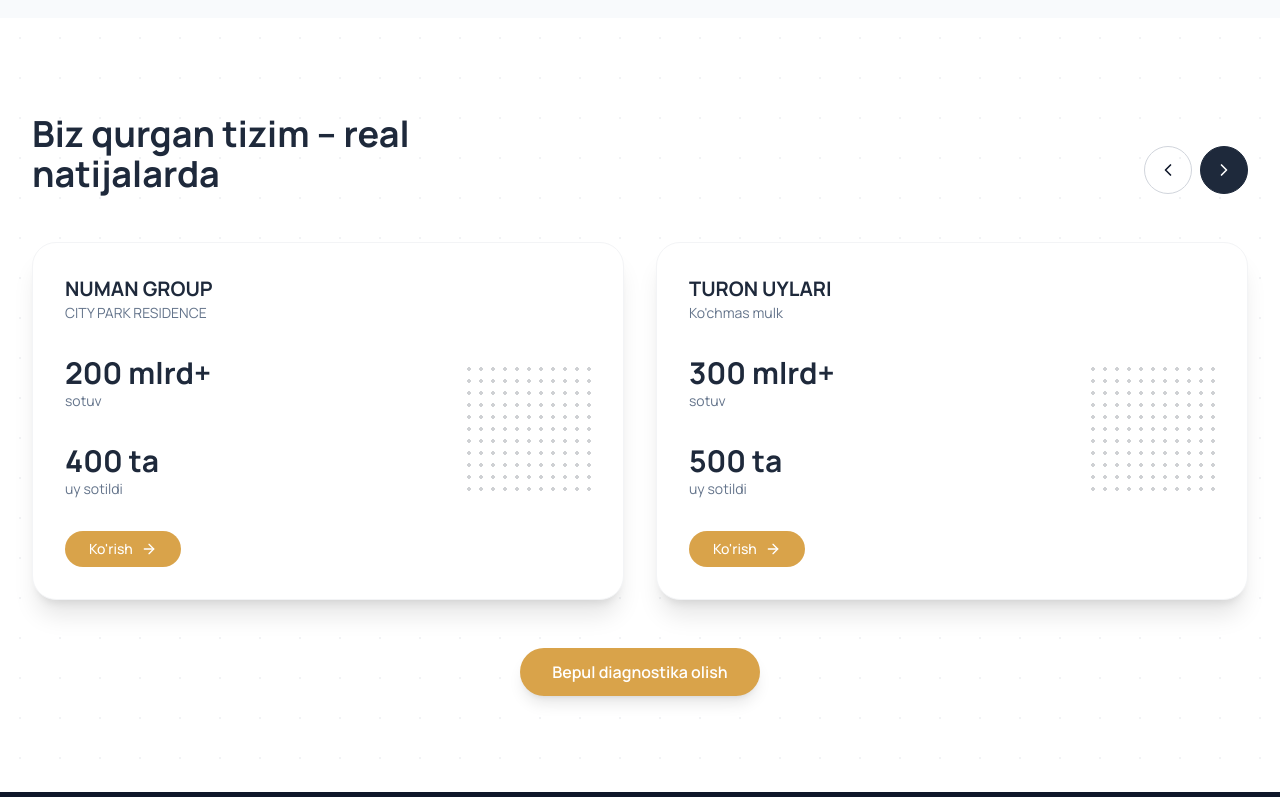
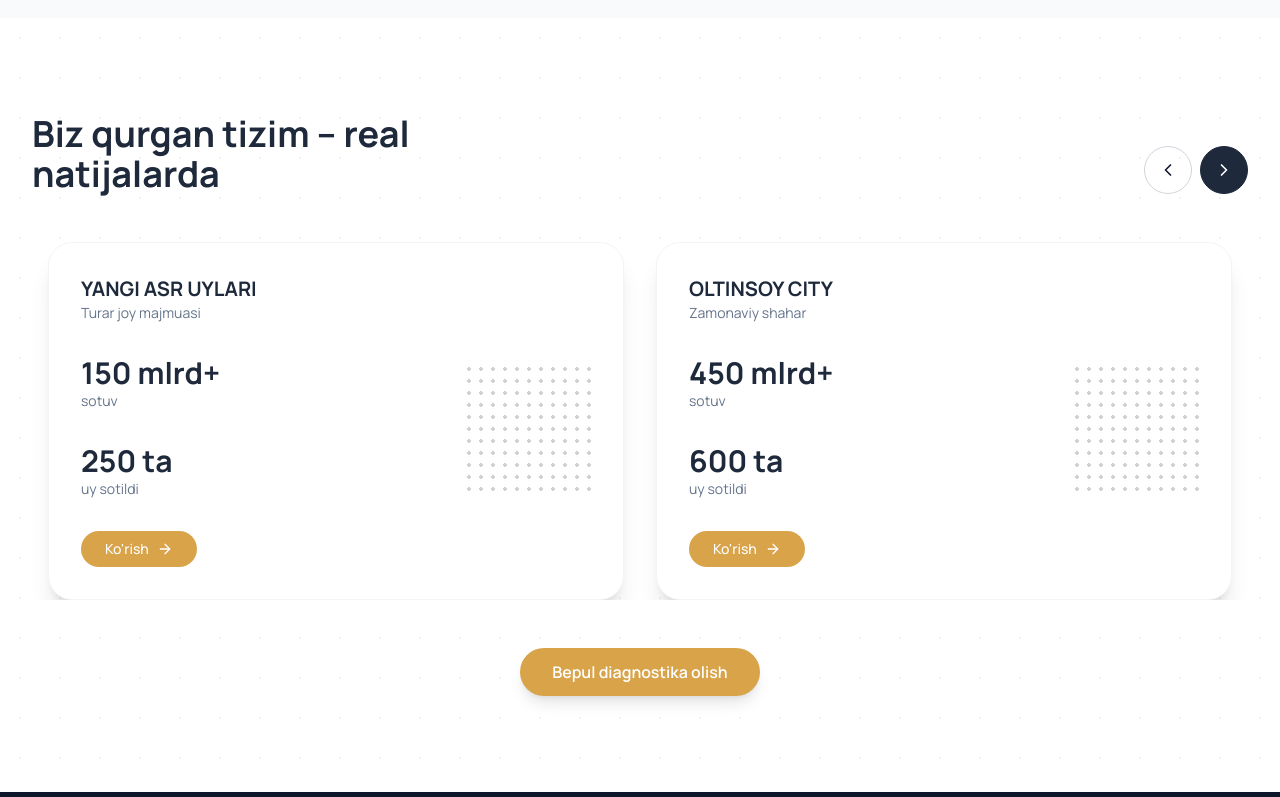
Before and after one commit to Ruslan-Xusenov/ravnaq-group-sayt, a React (Vite) app: page / in a window 1280 px wide. Shown: the part 2709-3506 px from the top of the page. Built offline with nearby package versions, Linux system fonts and the light colour scheme; no server answers.

Commit message:
Implement dynamic auto-scrolling carousel for case studies

```diff
--- a/src/App.jsx
+++ b/src/App.jsx
@@ -1,6 +1,16 @@
-import React, { useState, Suspense, lazy } from "react";
+import React, { useState, useEffect, Suspense, lazy } from "react";
 import { Phone, ArrowRight, ChevronDown, CheckCircle2, ChevronLeft, ChevronRight, Menu, X, Triangle, Building, Building2, Landmark, Diamond, User, Briefcase, Settings, Link as LinkIcon, Send } from "lucide-react";
 const PremiumMap = lazy(() => import("./PremiumMap"));
+
+const projectsData = [
+  { title: "NUMAN GROUP", subtitle: "CITY PARK RESIDENCE", value1: "200 mlrd+", label1: "sotuv", value2: "400 ta", label2: "uy sotildi" },
+  { title: "TURON UYLARI", subtitle: "Ko'chmas mulk", value1: "300 mlrd+", label1: "sotuv", value2: "500 ta", label2: "uy sotildi" },
+  { title: "YANGI ASR UYLARI", subtitle: "Turar joy majmuasi", value1: "150 mlrd+", label1: "sotuv", value2: "250 ta", label2: "uy sotildi" },
+  { title: "OLTINSOY CITY", subtitle: "Zamonaviy shahar", value1: "450 mlrd+", label1: "sotuv", value2: "600 ta", label2: "uy sotildi" },
+  { title: "MB MEROS", subtitle: "Tijorat maydonlari", value1: "100 mlrd+", label1: "sotuv", value2: "150 ta", label2: "obyekt sotildi" },
+  { title: "PIRAMIT TOWER", subtitle: "Biznes markaz", value1: "120 mlrd+", label1: "sotuv", value2: "80 ta", label2: "ofis sotildi" }
+];
+
 import { motion, AnimatePresence } from "framer-motion";
 import CountUpPkg from "react-countup";
 const CountUp = CountUpPkg.default || CountUpPkg;
@@ -80,6 +90,26 @@
   const [sending, setSending] = useState(false);
   const [sent, setSent] = useState(false);
   const [error, setError] = useState("");
+
+  const [currentProjectSlide, setCurrentProjectSlide] = useState(0);
+  const [isMobile, setIsMobile] = useState(typeof window !== 'undefined' ? window.innerWidth < 768 : false);
+
+  useEffect(() => {
+    const handleResize = () => setIsMobile(window.innerWidth < 768);
+    window.addEventListener('resize', handleResize);
+    return () => window.removeEventListener('resize', handleResize);
+  }, []);
+
+  useEffect(() => {
+    const timer = setInterval(() => {
+      setCurrentProjectSlide((prev) => (prev + 1) % projectsData.length);
+    }, 3000);
+    return () => clearInterval(timer);
+  }, []);
+
+  const nextProjectSlide = () => setCurrentProjectSlide((prev) => (prev + 1) % projectsData.length);
+  const prevProjectSlide = () => setCurrentProjectSlide((prev) => (prev - 1 + projectsData.length) % projectsData.length);
+
 
   const handleChange = (e) => setForm({ ...form, [e.target.name]: e.target.value });
 
@@ -467,39 +497,43 @@
             >
               <h2 className="text-3xl md:text-4xl font-bold text-ravnaq-dark text-center sm:text-left">Biz qurgan tizim – real<br className="hidden sm:block"/>natijalarda</h2>
               <div className="flex gap-2 justify-center sm:justify-start">
-                <button aria-label="Oldingi slayd" className="w-12 h-12 rounded-full border border-gray-300 flex items-center justify-center hover:bg-ravnaq-dark hover:text-white transition hover:border-ravnaq-dark">
+                <button aria-label="Oldingi slayd" onClick={prevProjectSlide} className="w-12 h-12 rounded-full border border-gray-300 flex items-center justify-center hover:bg-ravnaq-dark hover:text-white transition hover:border-ravnaq-dark">
                   <ChevronLeft size={20} />
                 </button>
-                <button aria-label="Keyingi slayd" className="w-12 h-12 rounded-full border border-ravnaq-dark bg-ravnaq-dark text-white flex items-center justify-center hover:bg-opacity-90 transition">
+                <button aria-label="Keyingi slayd" onClick={nextProjectSlide} className="w-12 h-12 rounded-full border border-ravnaq-dark bg-ravnaq-dark text-white flex items-center justify-center hover:bg-opacity-90 transition">
                   <ChevronRight size={20} />
                 </button>
               </div>
             </motion.div>
 
             <motion.div
-              className="grid md:grid-cols-2 gap-8"
+              className="overflow-hidden relative"
               variants={staggerContainer}
               initial="hidden"
               whileInView="visible"
               viewport={{ once: true, amount: 0.2 }}
             >
-              {/* Card 1 */}
-              <motion.div variants={fadeUpVariant} className="bg-white border border-gray-100 rounded-3xl p-8 shadow-xl flex flex-col hover:-translate-y-2 transition-transform duration-300">
-                <h3 className="text-xl font-bold text-ravnaq-dark uppercase">NUMAN GROUP</h3>
-                <p className="text-sm text-ravnaq-gray mb-8">CITY PARK RESIDENCE</p>
+              <div
+                className="flex transition-transform duration-500 ease-in-out"
+                style={{ transform: `translateX(-${currentProjectSlide * (isMobile ? 100 : 50)}%)` }}
+              >
+                {projectsData.map((project, idx) => (
+                  <div key={idx} className="w-full md:w-1/2 shrink-0 px-4">
+                    <div className="bg-white border border-gray-100 rounded-3xl p-8 shadow-xl flex flex-col h-full hover:-translate-y-2 transition-transform duration-300">
+                      <h3 className="text-xl font-bold text-ravnaq-dark uppercase">{project.title}</h3>
+                      <p className="text-sm text-ravnaq-gray mb-8">{project.subtitle}</p>
 
                       <div className="grid grid-cols-2 gap-y-8 flex-1">
                         <div>
-                    <div className="text-3xl font-bold text-ravnaq-dark">200 mlrd+</div>
-                    <div className="text-sm text-ravnaq-gray">sotuv</div>
+                          <div className="text-3xl font-bold text-ravnaq-dark">{project.value1}</div>
+                          <div className="text-sm text-ravnaq-gray">{project.label1}</div>
                         </div>
                         <div className="row-span-2 flex justify-end items-center">
-                     {/* Pattern Placeholder */}
                            <div className="w-32 h-32 opacity-20" style={{ backgroundImage: 'radial-gradient(#0F172A 2px, transparent 2px)', backgroundSize: '12px 12px' }}></div>
                         </div>
                         <div>
-                    <div className="text-3xl font-bold text-ravnaq-dark">400 ta</div>
-                    <div className="text-sm text-ravnaq-gray">uy sotildi</div>
+                          <div className="text-3xl font-bold text-ravnaq-dark">{project.value2}</div>
+                          <div className="text-sm text-ravnaq-gray">{project.label2}</div>
                         </div>
                       </div>
 
@@ -508,34 +542,10 @@
                           Ko'rish <ArrowRight size={16} />
                         </button>
                       </div>
-              </motion.div>
-
-              {/* Card 2 */}
-              <motion.div variants={fadeUpVariant} className="bg-white border border-gray-100 rounded-3xl p-8 shadow-xl flex flex-col hover:-translate-y-2 transition-transform duration-300">
-                <h3 className="text-xl font-bold text-ravnaq-dark uppercase">TURON UYLARI</h3>
-                <p className="text-sm text-ravnaq-gray mb-8">Ko'chmas mulk</p>
-
-                <div className="grid grid-cols-2 gap-y-8 flex-1">
-                  <div>
-                    <div className="text-3xl font-bold text-ravnaq-dark">300 mlrd+</div>
-                    <div className="text-sm text-ravnaq-gray">sotuv</div>
-                  </div>
-                  <div className="row-span-2 flex justify-end items-center">
-                     {/* Pattern Placeholder */}
-                     <div className="w-32 h-32 opacity-20" style={{ backgroundImage: 'radial-gradient(#0F172A 2px, transparent 2px)', backgroundSize: '12px 12px' }}></div>
-                  </div>
-                  <div>
-                    <div className="text-3xl font-bold text-ravnaq-dark">500 ta</div>
-                    <div className="text-sm text-ravnaq-gray">uy sotildi</div>
                     </div>
                   </div>
-
-                <div className="mt-8">
-                  <button className="bg-ravnaq-gold text-white font-medium px-6 py-2 rounded-full text-sm inline-flex items-center gap-2 hover:bg-ravnaq-gold-hover transition">
-                    Ko'rish <ArrowRight size={16} />
-                  </button>
+                ))}
               </div>
-              </motion.div>
             </motion.div>
 
             <motion.div
```
Lines whose indentation alone changed are shown as unchanged.
